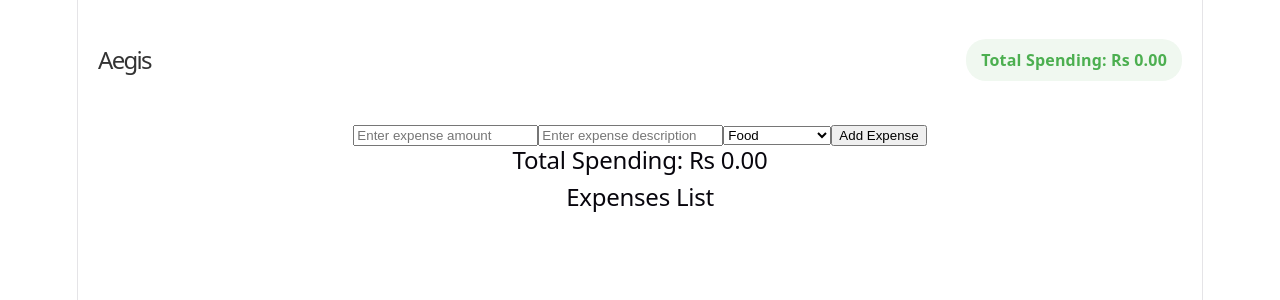
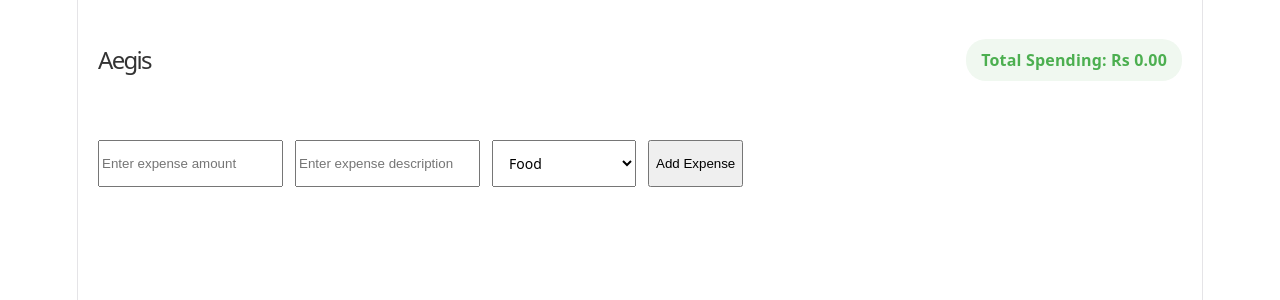
Before and after one commit to Sunjay77/Aegis, a React (Vite) app in the folder expense-tracker/: page / in a window 1280 px wide. Shown: the top 300 px of the page. Built offline with nearby package versions, Linux system fonts and the light colour scheme.

Commit message:
feat: enhance form layout and add category spending calculation for better expense tracking

```diff
--- a/expense-tracker/src/App.css
+++ b/expense-tracker/src/App.css
@@ -1,10 +1,10 @@
+
 /* Navbar */
-
 .navbar {
   display: flex;
   justify-content: space-between;
   align-items: center;
-    background: #ffffff;
+  background: #ffffff;
   padding: 15px 20px;
   border-radius: 8px;
 }
@@ -28,3 +28,85 @@
   padding: 8px 15px;
   border-radius: 20px;
 }
+
+/* form container */
+
+.form-container {
+  background: #ffffff;
+  padding: 20px;
+  border-radius: 8px;
+  margin-bottom: 20px;
+  display: flex;
+  gap: 12px;
+  margin-bottom: 12px;
+}
+
+.form-container h2 {
+  margin: 0 0 15px 0;
+  font-size: 18px;
+  color: #333;
+}
+
+.form-row {
+  display: flex;
+  gap:12px;
+}
+
+.form-row input,
+.form-row select {
+  flex: 1;
+  margin-bottom: 0;
+}
+
+
+/* input fields */
+
+.input,
+select {
+  width: 100%;
+  padding: 12px;
+  margin-bottom: 12px;
+  font-size: 14px;
+  font-family: inherit;
+}
+
+/*button*/
+.button {
+  width: 100%;
+  padding: 12px;
+  background: #4caf50;
+  color: white;
+  border: none;
+  border-radius: 8px;
+  font-size: 16px;
+  font-weight: bold;
+}
+
+button:hover {
+  background: #45a049;
+  border: none;
+  border-radius: 8px;
+  cursor: pointer;
+}
+
+/* Summary container */
+
+.summary-container {
+  display: grid;
+  grid-template-columns: 1fr 1fr;
+  gap: 15px;
+  margin-bottom: 20px;
+}
+
+.summary-card {
+  background: #ffffff;
+  padding: 20px;
+  border-radius: 8px;
+}
+
+.summary-card h2 {
+  margin: 0 0 12px 0;
+  font-size: 14px;
+  color: #666;
+  letter-spacing: 0.5px;
+}
--- a/expense-tracker/src/App.tsx
+++ b/expense-tracker/src/App.tsx
@@ -52,6 +52,15 @@ function App() {
     (sum, expense) => sum + parseFloat(expense.amount),
     0,
   );
+
+  const categorySpending = expenses.reduce(
+    (acc, expense) => {
+      const key = expense.category;
+      acc[key] = (acc[key] || 0) + parseFloat(expense.amount);
+      return acc;
+    },
+    {} as Record<string, number>,
+  );
   return (
     <div className="app">
       <nav className="navbar">
@@ -65,6 +74,7 @@ function App() {
         </div>
       </nav>
       <div className="form-container">
+        <div className="form-row">
           <input
             type="number"
             placeholder="Enter expense amount"
@@ -77,30 +87,22 @@ function App() {
             value={description}
             onChange={(e) => setDescription(e.target.value)}
           />
-        <select value={category} onChange={(e) => setCategory(e.target.value)}>
+          <select
+            value={category}
+            onChange={(e) => setCategory(e.target.value)}
+          >
             <option value="Food">Food</option>
             <option value="Transportation">Transportation</option>
             <option value="Entertainment">Entertainment</option>
             <option value="Utilities">Utilities</option>
           </select>
-        <button onClick={handleAddExpense}>Add Expense</button>
-        <h2>Total Spending: Rs {totalSpending.toFixed(2)}</h2>
-        <h2>Expenses List</h2>
-        {expenses.map((expense) => (
-          <div key={expense.id}>
-            <p>
-              {expense.description} - Rs {expense.amount}({expense.category} -{" "}
-              {expense.date})
-            </p>
-            <button
-              onClick={() => {
-                setExpenses(expenses.filter((e) => e.id !== expense.id));
-              }}
-            >
-              Delete
+        </div>
+        <button className="btnExpense" onClick={handleAddExpense}>
+          Add Expense
         </button>
+        <div className="summary-container">
+
         </div>
-        ))}
       </div>
     </div>
   );
```
Lines whose indentation alone changed are shown as unchanged.
